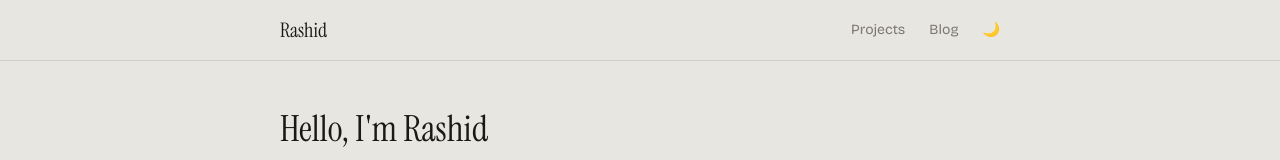
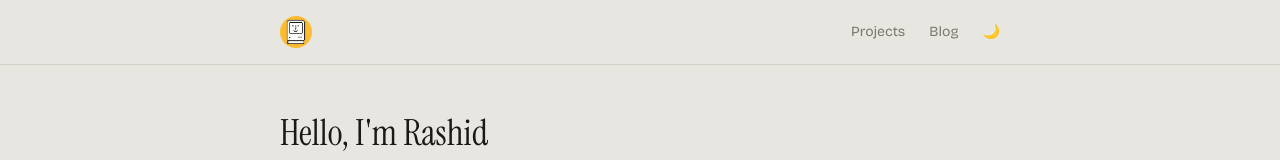
Before and after one commit to thelaserunicorn/rashid.github.io, a Next.js app: page / in a window 1280 px wide. Shown: the top 160 px of the page. Built offline with nearby package versions, Linux system fonts and the light colour scheme.

Commit message:
icon-file

```diff
--- a/src/app/layout.tsx
+++ b/src/app/layout.tsx
@@ -1,6 +1,7 @@
 import type { Metadata } from "next";
 import { Instrument_Serif, Bricolage_Grotesque } from "next/font/google";
 import Link from "next/link";
+import Image from "next/image";
 import { ThemeProvider } from "@/components/ThemeProvider";
 import { NavLink } from "@/components/NavLink";
 import { ThemeToggle } from "@/components/ThemeToggle";
@@ -22,6 +23,9 @@ const bricolage = Bricolage_Grotesque({
 export const metadata: Metadata = {
   title: "Rashid",
   description: "A minimal portfolio with a markdown blog",
+  icons: {
+    icon: "/images.png",
+  },
 };
 
 export default function RootLayout({
@@ -38,8 +42,8 @@ export default function RootLayout({
           <div className="min-h-screen flex flex-col">
             <header className="border-b border-border">
               <nav className="max-w-3xl mx-auto px-6 py-4 flex justify-between items-center">
-                  <Link href="/" className="font-serif text-xl">
-                    Rashid
+                  <Link href="/" className="flex items-center">
+                    <Image src="/images.png" alt="Rashid" width={32} height={32} className="rounded-full" />
                   </Link>
                 <div className="flex gap-6 text-sm items-center">
                   <NavLink href="/projects">Projects</NavLink>
```
Also changed, not shown: public/images.png (added), src/images.png (added).
